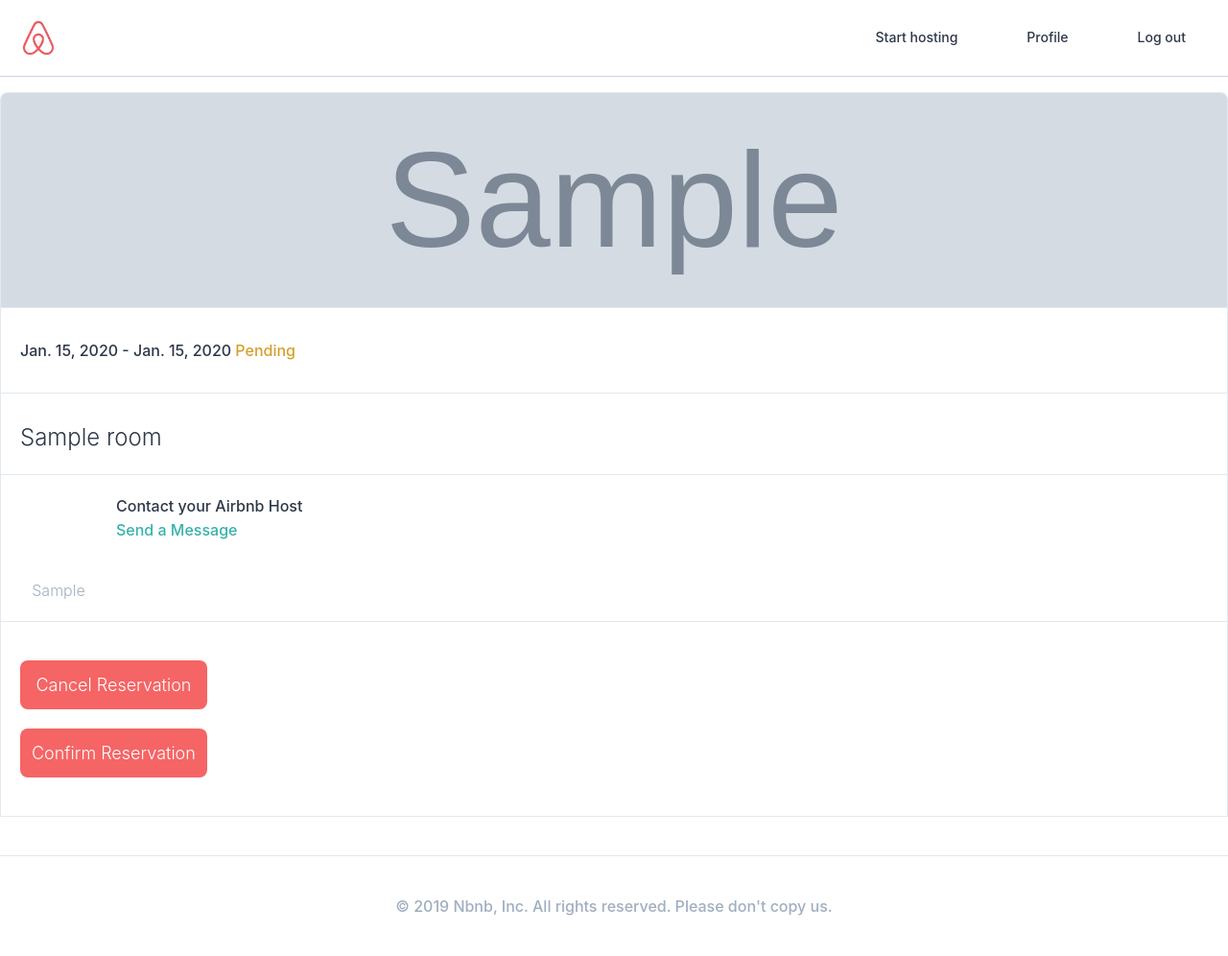
After one commit to startFromBottom/airbnb-clone, a Django app: page /reservations/1/ in a window 1280 px wide. The commit adds this page. Shown: the whole page at 96% size. Run offline with Django 3.2, Linux system fonts and the light colour scheme; a user stored in the database is signed in; tables that the repository leaves empty hold one stand-in row (values such as "Sample post"); grey boxes marked "Sample" are stand-in pictures; some libraries are stand-ins or nearby versions.

Commit message:
add reservation and review functions

```diff
--- a/config/urls.py
+++ b/config/urls.py
@@ -8,6 +8,8 @@ urlpatterns = [
     path("", include("core.urls", namespace="core")),
     path("rooms/", include("rooms.urls", namespace="rooms")),
     path("users/", include("users.urls", namespace="users")),
+    path("reservations/", include("reservations.urls", namespace="reservations")),
+    path("reviews/", include("reviews.urls", namespace="reviews")),
     path("admin/", admin.site.urls),
 ]
 
--- /dev/null
+++ b/core/managers.py
@@ -0,0 +1,9 @@
+from django.db import models
+
+
+class CustomModelManager(models.Manager):
+    def get_or_none(self, **kwargs):
+        try:
+            return self.get(**kwargs)
+        except self.model.DoesNotExists:
+            return None
--- a/core/models.py
+++ b/core/models.py
@@ -1,4 +1,5 @@
 from django.db import models
+from . import managers
 
 
 class TimeStampedModel(models.Model):
@@ -7,6 +8,7 @@ class TimeStampedModel(models.Model):
 
     created = models.DateTimeField(auto_now_add=True)
     updated = models.DateTimeField(auto_now=True)
+    objects = managers.CustomModelManager()
 
     class Meta:
         abstract = True  # abstract model is model but does not go to database
--- a/reservations/models.py
+++ b/reservations/models.py
@@ -54,7 +54,10 @@ class Reservation(core_models.TimeStampedModel):
 
     def is_finished(self):
         now = timezone.now().date()
-        return now > self.check_out
+        is_finished = now > self.check_out
+        if is_finished:
+            BookedDay.objects.filter(reservation=self).delete()
+        return is_finished
 
     is_finished.boolean = True
 
--- /dev/null
+++ b/reservations/urls.py
@@ -0,0 +1,14 @@
+from django.urls import path
+from . import views
+
+app_name = "reservations"
+
+urlpatterns = [
+    path(
+        "create/<int:room>/<int:year>-<int:month>-<int:day>",
+        views.create,
+        name="create",
+    ),
+    path("<int:pk>/", views.ReservationDetailView.as_view(), name="detail"),
+    path("<int:pk>/<str:verb>/", views.edit_reservation, name="edit"),
+]
--- a/reservations/views.py
+++ b/reservations/views.py
@@ -1,3 +1,65 @@
-from django.shortcuts import render
+import datetime
+from django.http import Http404
+from django.views.generic import View
+from django.contrib import messages
+from django.shortcuts import render, redirect, reverse
+from rooms import models as room_models
+from reviews import forms as review_forms
+from . import models
 
-# Create your views here.
+
+class CreateError(Exception):
+    pass
+
+
+def create(request, room, year, month, day):
+    try:
+        date_obj = datetime.datetime(year=year, month=month, day=day)
+        room = room_models.Room.objects.get(pk=room)
+        models.BookedDay.objects.get(day=date_obj, reservation__room=room)
+        raise CreateError()
+    except (room_models.Room.DoesNotExist, CreateError):
+        messages.error(request, "Can't Reserve That Room")
+        return redirect(reverse("core:home"))
+    except models.BookedDay.DoesNotExist:
+        # create reservation
+        reservation = models.Reservation.objects.create(
+            guest=request.user,
+            room=room,
+            check_in=date_obj,
+            check_out=date_obj + datetime.timedelta(days=1),
+        )
+        return redirect(reverse("reservations:detail", kwargs={"pk": reservation.pk}))
+
+
+class ReservationDetailView(View):
+    def get(self, *args, **kwargs):
+        pk = kwargs.get("pk")
+        reservation = models.Reservation.objects.get_or_none(pk=pk)
+        if not reservation or (
+            reservation.guest != self.request.user
+            and reservation.room.host != self.request.use
+        ):
+            raise Http404()
+        form = review_forms.CreateReviewForm
+        return render(
+            self.request,
+            "reservations/detail.html",
+            {"reservation": reservation, "form": form},
+        )
+
+
+def edit_reservation(request, pk, verb):
+    reservation = models.Reservation.objects.get_or_none(pk=pk)
+    if not reservation or (
+        reservation.guest != request.user and reservation.room.host != request.use
+    ):
+        raise Http404()
+    if verb == "confirm":
+        reservation.status = models.Reservation.STATUS_CONFIRMED
+    elif verb == "cancel":
+        reservation.status = models.Reservation.STATUS_CANCELED
+        models.BookedDay.objects.filter(reservation=reservation).delete()
+    reservation.save()
+    messages.success(request, "Reservation Updated")
+    return redirect(reverse("reservations:detail", kwargs={"pk": reservation.pk}))
--- /dev/null
+++ b/reviews/urls.py
@@ -0,0 +1,6 @@
+from django.urls import path
+from . import views
+
+app_name = "reviews"
+
+urlpatterns = [path("create/<int:room>", views.create_review, name="create")]
--- /dev/null
+++ b/templates/reservations/detail.html
@@ -0,0 +1,59 @@
+{% extends "base.html" %}
+
+{% block page_title %}
+    Reservation {{reservation.check_in}}
+{% endblock page_title %}
+
+{% block search-bar %}
+{% endblock search-bar %}
+
+{% block content %}
+
+    <div class="container mx-auto my-10 flex flex-col">
+
+        <div class="border-t border-l border-r bg-cover bg-center h-56 rounded-t-lg" style="background-image: url({{reservation.room.first_photo}});">
+        </div>
+
+        <div class="flex flex-col items-start border-l border-r border-t border-b">
+            <div class="font-medium border-b py-8 px-5 w-full">
+                {{reservation.check_in}} - {{reservation.check_out}} <span class="m1-5 {% if reservation.status == 'pending' %} text-yellow-600 {% elif reservation.status == 'canceled' %} text-red-600 {% else %} text-teal-600 {% endif %}"> {{reservation.get_status_display}} </span>
+            </div>
+
+            <span class ="text-2xl border-b p-5 mt-2 w-full">
+                {{reservation.room.name}}
+            </span>
+
+            <div class="flex p-5 border-b w-full">
+                <div class="flex flex-col items-center">
+                    {% include "mixins/user_avatar.html" with user=reservation.room.host %}
+                    <span class="mt-2 text-gray-500">{{reservation.room.host.first_name}}</span>
+                </div>
+                <div class="ml-5 flex flex-col">
+                    <span class="font-medium mb-px"> Contact your Airbnb Host</span>
+                    <a href="#" class="font-medium text-teal-500"> Send a Message </a>
+                </div>
+            </div>
+
+            <div class="py-10 px-5">
+            {% if reservation.status != 'canceled' %}
+                {% if reservation.status == 'confirmed' and reservation.is_finished %}
+                    <span class="font-medium text-2xl text-center w-full block mb-5" > Write your review </span>
+                    <form action="{% url 'reviews:create' reservation.room.pk %}" method="POST" class="w-1/2 mx-auto">
+                        {% csrf_token %}
+                        {{form}}
+                        <button class="btn-link mt-5"> Submit Review </button>
+                    </form>
+                {% else %}
+                    {% if reservation.status == 'pending' %}
+                        <a href="{% url 'reservations:edit' reservation.pk 'cancel' %}" class="btn-link block px-3 mb-5"> Cancel Reservation </a>
+                        {% if reservation.room.host == user %}
+                            <a href="{% url 'reservations:edit' reservation.pk 'confirm' %}" class="btn-link block px-3"> Confirm Reservation </a>
+                        {% endif %}
+                    {% endif %}
+                {% endif %}
+            {% endif %}
+            </div>
+        </div>
+    </div>
+
+{% endblock content %}
--- a/templates/rooms/room_detail.html
+++ b/templates/rooms/room_detail.html
@@ -113,7 +113,7 @@
                                 {% elif is_booked_bool %}
                                     <span class="rounded bg-gray-200 w-full text-center p-1 text-red-300 line-through">{{day}}</span>
                                 {% else %}
-                                    <span class="bg-gray-200 w-full text-center rounded text-gray-700 p-1 hover:bg-teal-400 hover:text-white hover:font-medium cursor-pointer">{{day}}</span>
+                                    <a href="{% url 'reservations:create' room.pk day.year day.month day.number %}" class="bg-gray-200 w-full text-center rounded text-gray-700 p-1 hover:bg-teal-400 hover:text-white hover:font-medium cursor-pointer">{{day}}</a>
                                 {% endif %}
                             {% else %}
                                 <span></span>
```
Also changed, not shown: reviews/forms.py (added, +28 -0 lines), reviews/models.py (+20 -6 lines), reviews/views.py (+18 -2 lines).
